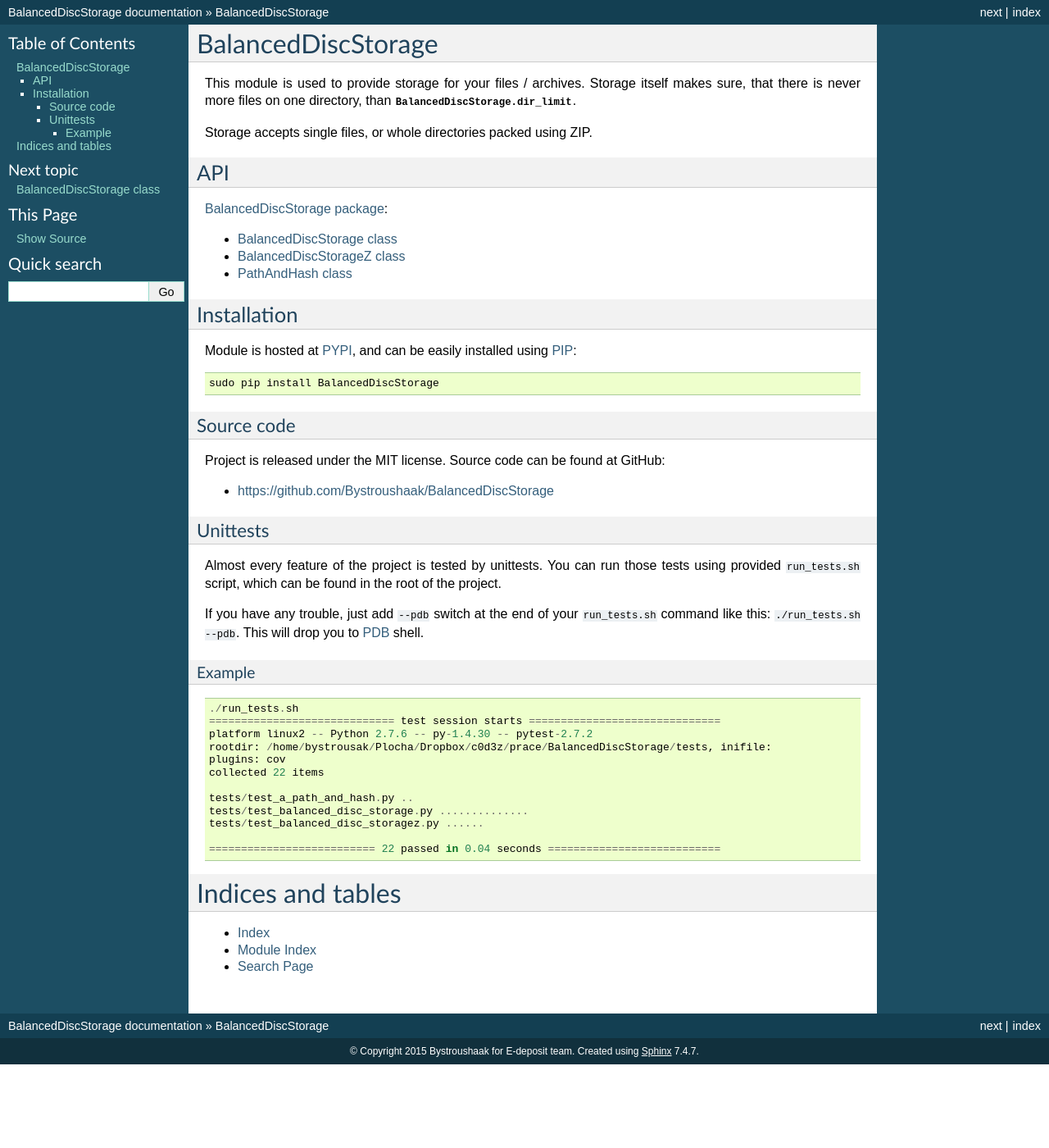
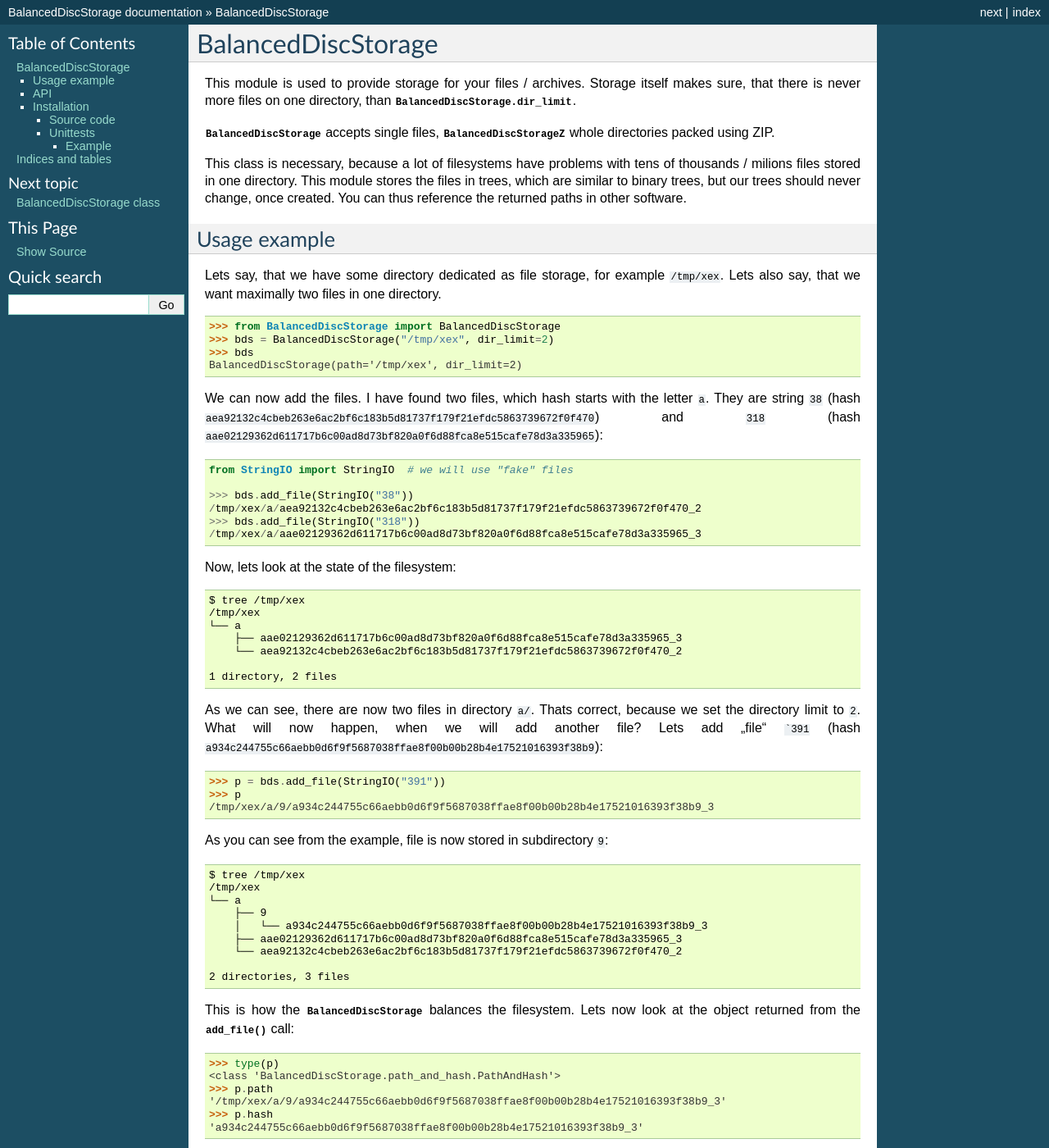
Before and after one commit to Bystroushaak/BalancedDiscStorage, a Sphinx documentation site: the page built from docs/index.rst, in a window 1280 px wide and 1400 px high. Shown: the whole window at 82% size. Built offline with Sphinx 7.4.7, drawn with Linux system fonts in a browser that asks for light colours; the version number could not be read and is left out; some of the changed text lies outside the part shown.

Commit message:
Added usage example. Fixed #3.

````diff
--- a/docs/index.rst
+++ b/docs/index.rst
@@ -3,7 +3,116 @@ BalancedDiscStorage
 
 This module is used to provide storage for your files / archives. Storage itself makes sure, that there is never more files on one directory, than :attr:`.BalancedDiscStorage.dir_limit`.
 
-Storage accepts single files, or whole directories packed using ZIP.
+:class:`.BalancedDiscStorage` accepts single files, :class:`.BalancedDiscStorageZ` whole directories packed using ZIP.
+
+This class is necessary, because a lot of filesystems have problems with tens of thousands / milions files stored in one directory. This module stores the files in trees, which are similar to binary trees, but our trees should never change, once created. You can thus reference the returned paths in other software.
+
+Usage example
+-------------
+Lets say, that we have some directory dedicated as file storage, for example ``/tmp/xex``. Lets also say, that we want maximally two files in one directory.
+
+.. code-block:: python
+
+    >>> from BalancedDiscStorage import BalancedDiscStorage
+    >>> bds = BalancedDiscStorage("/tmp/xex", dir_limit=2)
+    >>> bds
+    BalancedDiscStorage(path='/tmp/xex', dir_limit=2)
+
+We can now add the files. I have found two files, which hash starts with the letter ``a``. They are string ``38`` (hash ``aea92132c4cbeb263e6ac2bf6c183b5d81737f179f21efdc5863739672f0f470``) and ``318`` (hash ``aae02129362d611717b6c00ad8d73bf820a0f6d88fca8e515cafe78d3a335965``):
+
+.. code-block:: python
+
+    from StringIO import StringIO  # we will use "fake" files
+
+    >>> bds.add_file(StringIO("38"))
+    /tmp/xex/a/aea92132c4cbeb263e6ac2bf6c183b5d81737f179f21efdc5863739672f0f470_2
+    >>> bds.add_file(StringIO("318"))
+    /tmp/xex/a/aae02129362d611717b6c00ad8d73bf820a0f6d88fca8e515cafe78d3a335965_3
+
+Now, lets look at the state of the filesystem::
+
+    $ tree /tmp/xex
+    /tmp/xex
+    └── a
+        ├── aae02129362d611717b6c00ad8d73bf820a0f6d88fca8e515cafe78d3a335965_3
+        └── aea92132c4cbeb263e6ac2bf6c183b5d81737f179f21efdc5863739672f0f470_2
+
+    1 directory, 2 files
+
+As we can see, there are now two files in directory ``a/``. Thats correct, because we set the directory limit to ``2``. What will now happen, when we will add another file? Lets add „file“ ```391`` (hash ``a934c244755c66aebb0d6f9f5687038ffae8f00b00b28b4e17521016393f38b9``):
+
+.. code-block:: python
+
+    >>> p = bds.add_file(StringIO("391"))
+    >>> p
+    /tmp/xex/a/9/a934c244755c66aebb0d6f9f5687038ffae8f00b00b28b4e17521016393f38b9_3
+
+As you can see from the example, file is now stored in subdirectory ``9``::
+
+    $ tree /tmp/xex
+    /tmp/xex
+    └── a
+        ├── 9
+        │   └── a934c244755c66aebb0d6f9f5687038ffae8f00b00b28b4e17521016393f38b9_3
+        ├── aae02129362d611717b6c00ad8d73bf820a0f6d88fca8e515cafe78d3a335965_3
+        └── aea92132c4cbeb263e6ac2bf6c183b5d81737f179f21efdc5863739672f0f470_2
+
+    2 directories, 3 files
+
+This is how the :class:`.BalancedDiscStorage` balances the filesystem. Lets now look at the object returned from the :meth:`.add_file` call:
+
+.. code-block:: python
+
+    >>> type(p)
+    <class 'BalancedDiscStorage.path_and_hash.PathAndHash'>
+    >>> p.path
+    '/tmp/xex/a/9/a934c244755c66aebb0d6f9f5687038ffae8f00b00b28b4e17521016393f38b9_3'
+    >>> p.hash
+    'a934c244755c66aebb0d6f9f5687038ffae8f00b00b28b4e17521016393f38b9_3'
+
+Notice the :attr:`.hash` property, which may be used to delete (:meth:`.delete_by_hash`) the file:
+
+.. code-block:: python
+
+    >>> bds.delete_by_hash(p.hash)
+
+As you can see, the file and also the directory was removed::
+
+    $ tree /tmp/xex
+    /tmp/xex
+    └── a
+        ├── aae02129362d611717b6c00ad8d73bf820a0f6d88fca8e515cafe78d3a335965_3
+        └── aea92132c4cbeb263e6ac2bf6c183b5d81737f179f21efdc5863739672f0f470_2
+
+    1 directory, 2 files
+
+You can of course delete the file also by full path (:meth:`.delete_by_path`):
+
+.. code-block:: python
+
+    >>> bds.delete_by_path("/tmp/xex/a/aae02129362d611717b6c00ad8d73bf820a0f6d88fca8e515cafe78d3a335965_3")
+
+::
+
+    $ tree /tmp/xex
+    /tmp/xex
+    └── a
+        └── aea92132c4cbeb263e6ac2bf6c183b5d81737f179f21efdc5863739672f0f470_2
+
+    1 directory, 1 file
+
+Or by original file object:
+
+.. code-block:: python
+
+    >>> bds.delete_by_file(StringIO("38"))
+
+::
+
+    $ tree /tmp/xex
+    /tmp/xex
+
+    0 directories, 0 files
 
 ..
     Package structure
````
